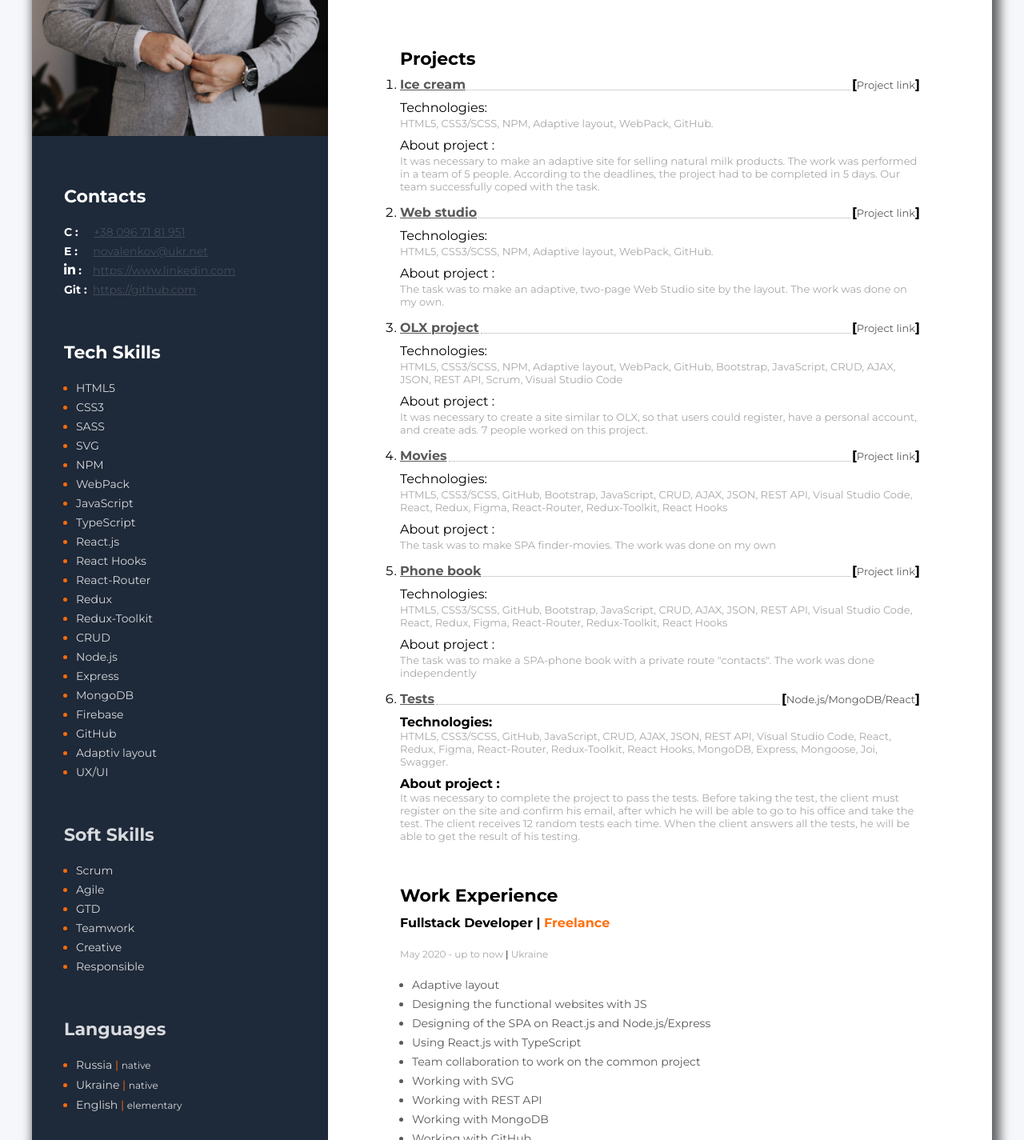
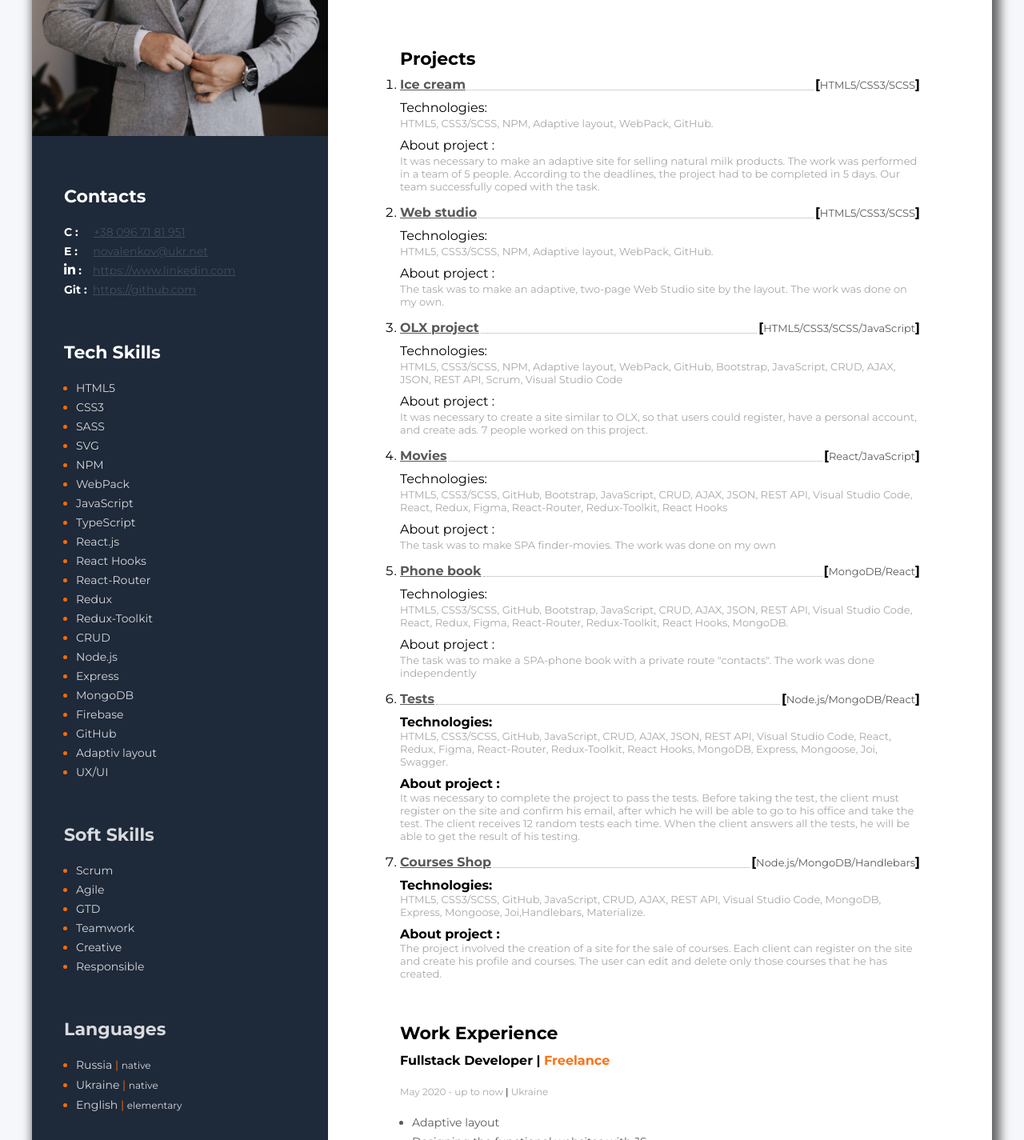
Before and after one commit to Vladnova/resume, a plain HTML site: page index.html in a window 1280 px wide. Shown: the part 380-1805 px from the top of the page at 80% size. Drawn offline with Linux system fonts and the light colour scheme.

Commit message:
added project shop courses

```diff
--- a/index.html
+++ b/index.html
@@ -198,13 +198,14 @@
       <div class="project-container">
         <h3 class="about-me-title">Projects</h3>
         <ol class="project-list">
+
           <li class="project-items">
             <div class="projects-item">
               <a class="projects-link" href="https://oleksandrbalashov.github.io/project" target="_blank">
                 Ice cream
               </a>
               <span class="dots"></span>
-              <span><b>[</b><span class="tech-name">Project link</span><b>]</b></span>
+              <span><b>[</b><span class="tech-name">HTML5/CSS3/SCSS</span><b>]</b></span>
             </div>
             <span class="project-text">Technologies:</span>
             <p class="project-desc">
@@ -217,13 +218,14 @@
             of 5 people. According to the deadlines, the project had to be
             completed in 5 days. Our team successfully coped with the task.</p>
           </li>
+
           <li class="project-items">
             <div class="projects-item">
               <a class="projects-link" href="https://vladnova.github.io/newStudio-project/" target="_blank">
                 Web studio
               </a>
               <span class="dots"></span>
-              <span><b>[</b><span class="tech-name">Project link</span><b>]</b></span>
+              <span><b>[</b><span class="tech-name">HTML5/CSS3/SCSS</span><b>]</b></span>
             </div>
             <span class="project-text">Technologies:</span>
             <p class="project-desc">
@@ -241,7 +243,7 @@
                 OLX project
               </a>
               <span class="dots"></span>
-              <span><b>[</b><span class="tech-name">Project link</span><b>]</b></span>
+              <span><b>[</b><span class="tech-name">HTML5/CSS3/SCSS/JavaScript</span><b>]</b></span>
             </div>
             <span class="project-text">Technologies:</span>
             <p class="project-desc">
@@ -254,13 +256,14 @@
             that users could register, have a personal account, and create ads.
             7 people worked on this project.</p>
           </li>
+
           <li class="project-items">
             <div class="projects-item">
               <a class="projects-link" href="https://movieshooks.netlify.app/" target="_blank">
                 Movies
               </a>
               <span class="dots"></span>
-              <span><b>[</b><span class="tech-name">Project link</span><b>]</b></span>
+              <span><b>[</b><span class="tech-name">React/JavaScript</span><b>]</b></span>
             </div>
             <span class="project-text">Technologies:</span>
             <p class="project-desc">
@@ -270,22 +273,24 @@
             <span class="project-text">About project :</span>
             <p class="project-desc">The task was to make SPA finder-movies. The work was done on my own</p>
           </li>
+
           <li class="project-items">
             <div class="projects-item">
               <a class="projects-link" href="https://vladnova.github.io/goit-react-hw-09-phonebook/" target="_blank">
                 Phone book
               </a>
               <span class="dots"></span>
-              <span><b>[</b><span class="tech-name">Project link</span><b>]</b></span>
+              <span><b>[</b><span class="tech-name">MongoDB/React</span><b>]</b></span>
             </div>
             <span class="project-text">Technologies:</span>
             <p class="project-desc">
               HTML5, CSS3/SCSS, GitHub, Bootstrap, JavaScript, CRUD, AJAX, JSON, REST API, Visual Studio Code, React, Redux, Figma,
-              React-Router, Redux-Toolkit, React Hooks
+              React-Router, Redux-Toolkit, React Hooks, MongoDB.
             </p>
             <span class="project-text">About project :</span>
             <p class="project-desc">The task was to make a SPA-phone book with a private route "contacts". The work was done independently</p>
           </li>
+
           <li class="project-items">
             <div class="projects-item">
               <a class="projects-link" href="https://lasterprojectgoit.netlify.app/" target="_blank">
@@ -304,6 +309,24 @@
               It was necessary to complete the project to pass the tests.
               Before taking the test, the client must register on the site and confirm his email, after which he will be able to go to his office and take the test.
               The client receives 12 random tests each time. When the client answers all the tests, he will be able to get the result of his testing.</p>
+          </li>
+
+          <li class="project-items">
+            <div class="projects-item">
+              <a class="projects-link" href="courses-shop-minin.herokuapp.com/" target="_blank">
+                Courses Shop
+              </a>
+              <span class="dots"></span>
+              <span><b>[</b><span class="tech-name">Node.js/MongoDB/Handlebars</span><b>]</b></span>
+            </div>
+            <b>Technologies:</b>
+            <p class="project-desc">
+              HTML5, CSS3/SCSS, GitHub, JavaScript, CRUD, AJAX, REST API, Visual Studio Code, MongoDB, Express, Mongoose, Joi,Handlebars, Materialize.
+            </p>
+            <b>About project :</b>
+            <p class="project-desc">
+              The project involved the creation of a site for the sale of courses.
+              Each client can register on the site and create his profile and courses. The user can edit and delete only those courses that he has created.</p>
           </li>
 
         </ol>
```
